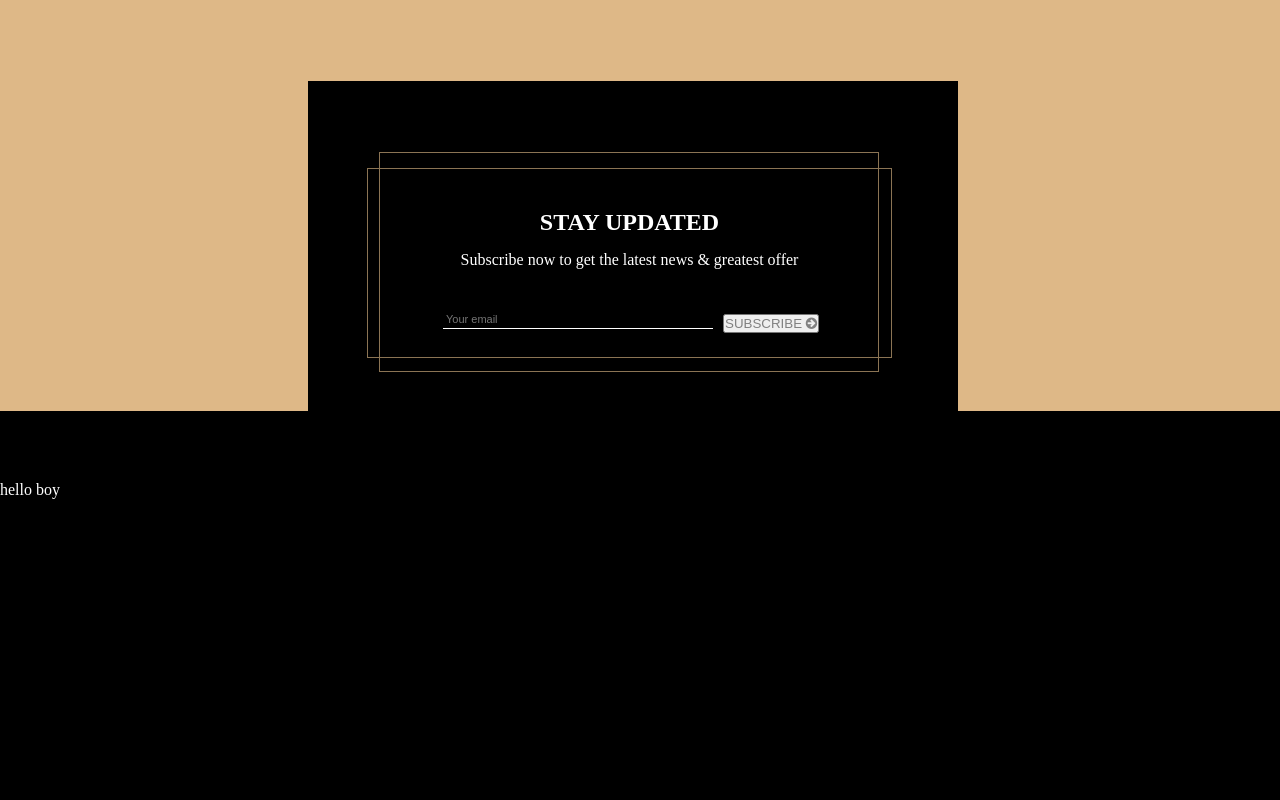
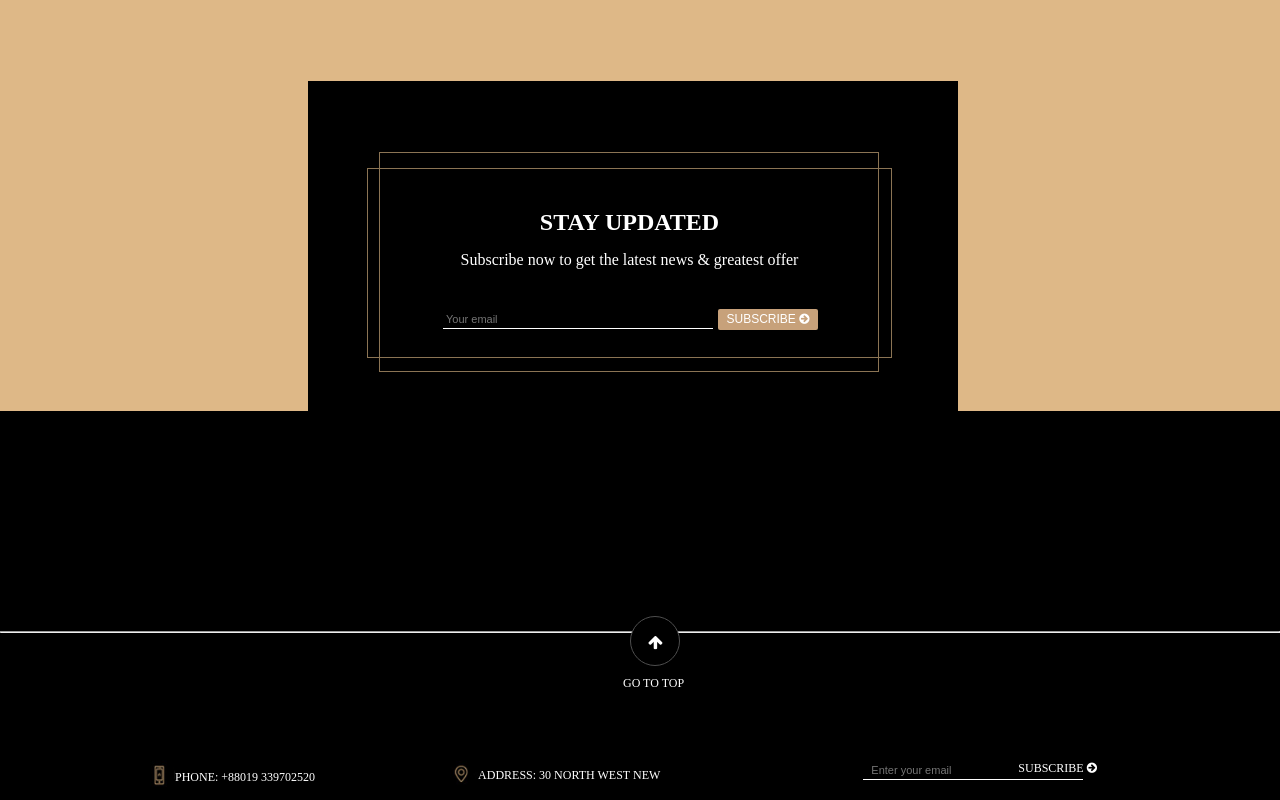
Before and after one commit to Ehisvictorgit/Cafena-coffee, a plain HTML site: page index.html in a window 1280 px wide. Shown: the part 2435-3235 px from the top of the page. Before the commit the page ends 2934 px from the top, so only its background shows below. Drawn offline with Linux system fonts and the light colour scheme.

Commit message:
new updated code for cafena project

```diff
--- a/index.html
+++ b/index.html
@@ -10,7 +10,7 @@
 <body>
 <header>
     <nav>
-        <div class="inner-nav gen-layout">
+        <div class="inner-nav gen-layout" id="top">
             <div class="nav-left">
                 <a href="#"><i class="fa fa-circle" aria-hidden="true"></i>home</a>
                 <a href="#">about</a>
@@ -37,19 +37,6 @@
 
 
 </header>
-
-
-
-
-
-
-
-
-
-
-
-
-
 
 
 
@@ -308,7 +295,7 @@
 <section>
 <div class="coffeebackground">
 <div class="text-coffee">
-    <h2>"EVERYTHING IS POSSIBLE.WE'LL MAKE YOUR STAY UNFORGETTABLE."</h2>
+    <h2 style="padding-top: 15px;">"EVERYTHING IS POSSIBLE.WE'LL MAKE YOUR STAY UNFORGETTABLE."</h2>
 </div>
 <div class="funnyborder gen-layout">
     <div class="firstborder">
@@ -324,7 +311,7 @@
                 </div>
 
             <div class="button-side">
-                <button style="color:grey;">SUBSCRIBE <i class="fa fa-arrow-circle-right" aria-hidden="true"></i>        </button>
+                <button>SUBSCRIBE <i class="fa fa-arrow-circle-right" aria-hidden="true"></i>        </button>
             </div>
             </div>
         </div>
@@ -333,14 +320,61 @@
 
 </div>
 
-<p>hello boy</p>
-
 </div>
 
+</section>
+
+
+<section>
+ <div class="go-to-top">
+    <div class="lasthr">
+        <hr>
+    </div>
+
+    <div class="greater-than">
+      <a href="#top"><span><i class="fa fa-arrow-up" aria-hidden="true"></i></span></a>
+        <p style="font-size: 12px;">GO TO TOP</p>
+    </div>
+ </div>
 
 
 </section>
 
+<footer>
+    <div class="contact-details-flex gen-layout">
+        <div class="contact">
+            <img src="phone image.png" alt="">
+            <p style="font-size: 12px;"> PHONE: +88019 339702520</p>
+        </div>
+
+        <div class="location">
+            <img src="address image.png" alt="">
+            <p style="font-size: 12px;">ADDRESS: 30 NORTH WEST NEW</p>
+        </div>
+
+        <div class="input-part-two">
+        <div class="first-input-two">
+            <form action="">
+                <input type="text" placeholder="Enter your email">
+            </form>
+        </div>
+
+    <div class="sub-side">
+        <p style="font-size: 12px;">SUBSCRIBE <i class="fa fa-arrow-circle-right" aria-hidden="true"></i>        </p>
+    </div>
+
+        </div>
+
+
+
+
+
+
+        </div>
+
+    </div>
+</footer>
+
 
 </body>
 </html>
--- a/style.css
+++ b/style.css
@@ -450,11 +450,118 @@ input{
     margin-top: 40px;
 }
 
-.button-side{
-    height: 20px;
-    width: 160px;
-    padding: 10px;
+.button-side>button{
+    background-color: #c7a17a ;
+    border: none;
+    border-radius: 2px;
+    color: white;
+    height: 21px;
+    width: 100px;
     font-size: 12px;
-    margin-top: -5px;
+    margin-top: -17px;
+    margin-left: 5px;
 
 }
+
+.text-coffee{
+    margin-top: 10px;
+}
+
+.go-to-top>.lasthr>hr{
+    margin-top: 220px;
+    background-color:rgb(78 78 78) ;
+}
+
+.go-to-top{
+    color: white;
+}
+
+.greater-than>a>span>i{
+    border: 1px solid rgb(78 78 78);
+    height: 50px;
+    width: 50px;
+    border-radius: 100%;
+    margin-top: 40px;
+    margin-left: 630px;
+    padding: 17px;
+    padding-bottom: 9px;
+   margin-top: -17px;
+   background-color: #000;
+   color: white;
+}
+
+.greater-than>p{
+    margin-left:623px ;
+    margin-top: 10px;
+}
+
+.contact-details-flex{
+    margin-top: 60px;
+    gap: 8rem;
+}
+
+
+
+/* footer{
+    margin-top: 90px;
+} */
+
+.contact-details-flex{
+    color: white;
+   display: flex;
+}
+
+.contact-details-flex>.contact>img{
+    width: 35px;
+    height: 35px;
+}
+
+ .contact{
+    margin-top:7px;
+    display: flex;
+}
+
+.contact-details-flex>.contact>p{
+    margin-top: 12px;
+}
+
+.location{
+    margin-top: 7px;
+    display: flex;
+}
+
+.location>img{
+    width: 35px;
+    height: 35px;
+}
+
+.location>p{
+    margin-top: 10px;
+}
+
+
+
+.first-input-two{
+    display: flex;
+}
+
+.first-input-two{
+    border-bottom: 1px solid white;
+    width: 220px;
+    margin-bottom: 20px;
+    margin-left: 25px;
+    text-indent: 5px;
+    font-size: 12px;
+
+}
+
+.input-part-two{
+    display: flex;
+    margin-left: 50px;
+    margin-top: 10px;
+}
+
+.sub-side>p{
+   margin-left: -65px;
+
+}
```
Also changed, not shown: address image.png (added), facebook footer image.png (added), google footer image.png (added), instagram footer image.png (added), phone image.png (added), twitter footer image.png (added), youtube footer image.png (added).
